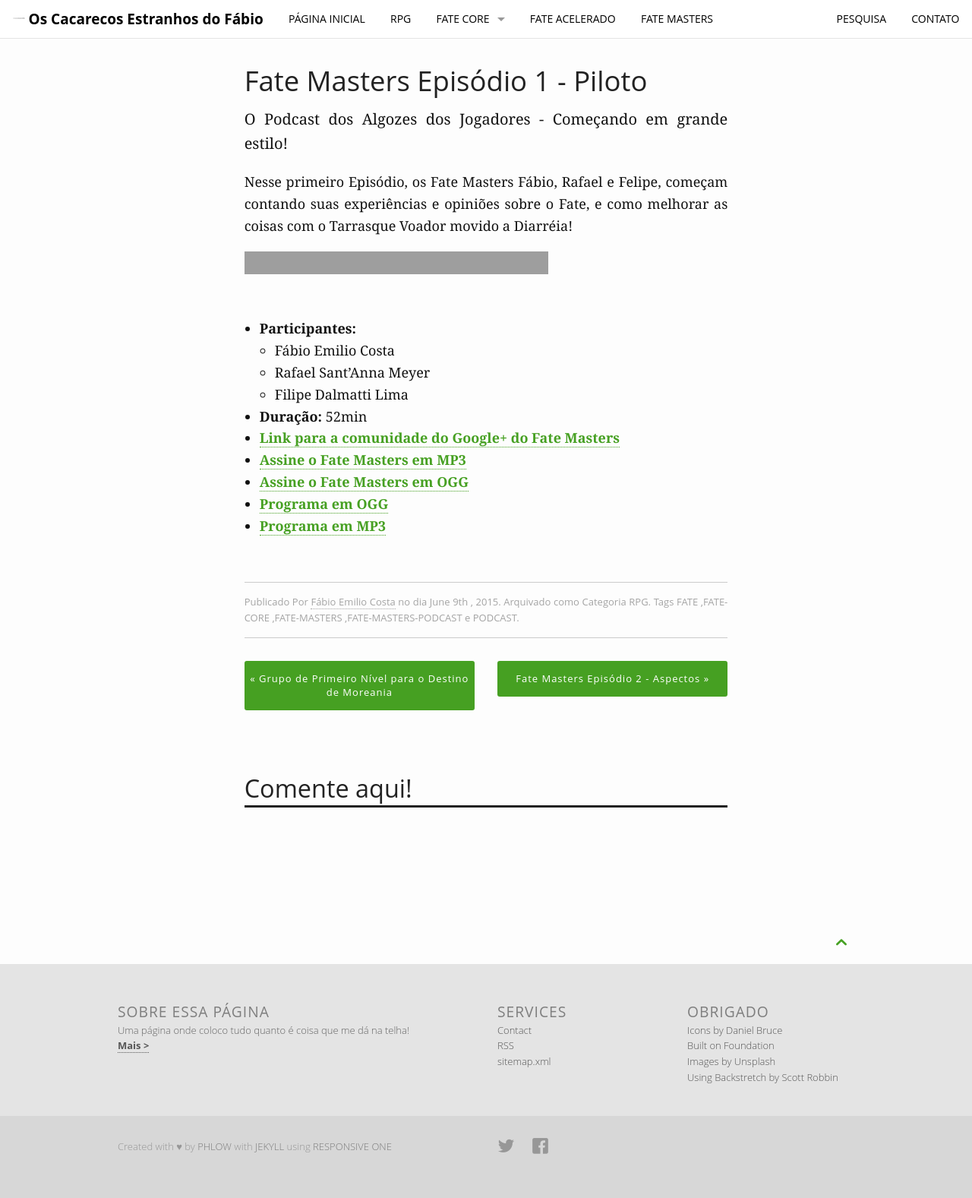
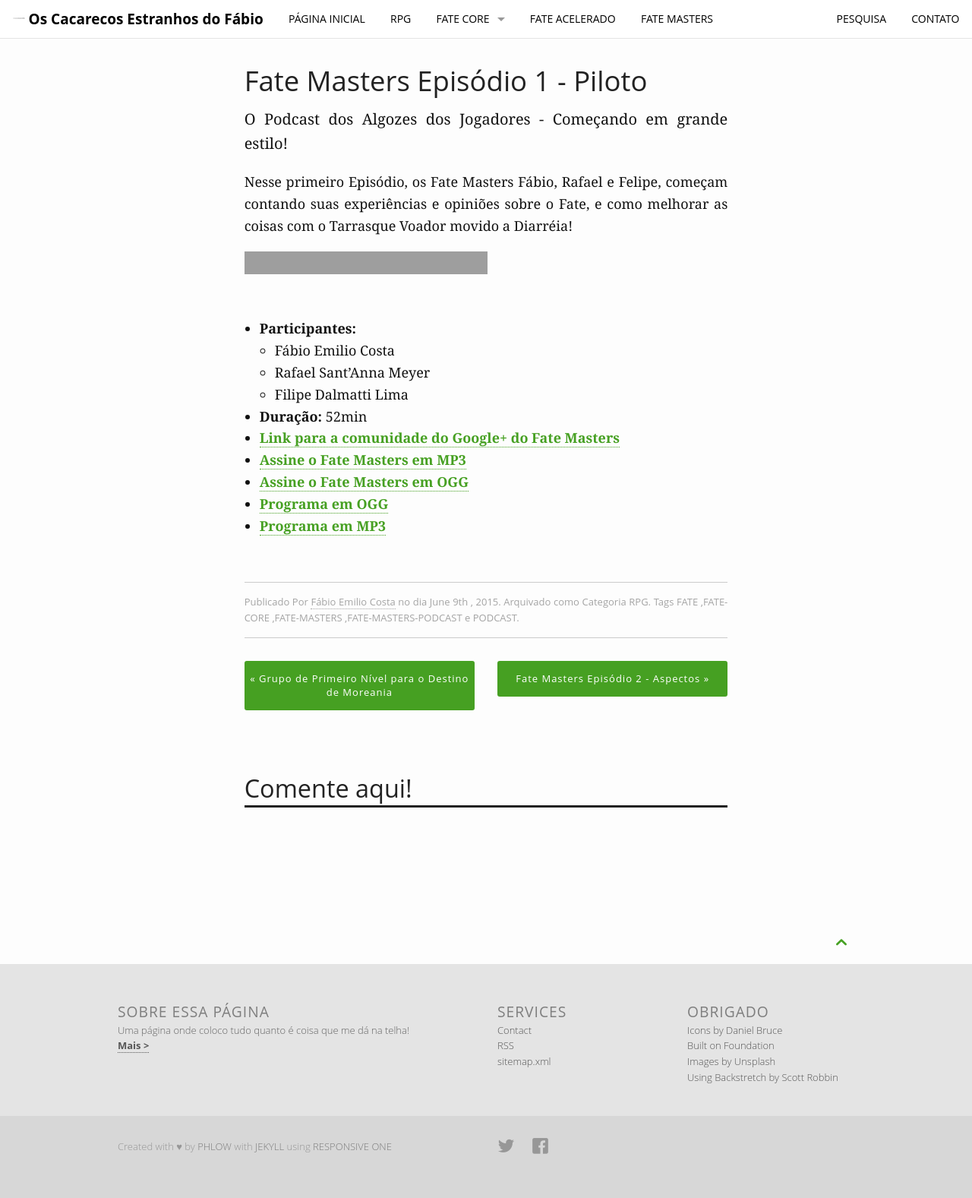
Before and after one commit to fabiocosta0305/fabiocosta0305.github.io-old, a Jekyll site: the page built from _posts/Fate-Masters/2015-06-09-FateMasters#1.md, in a window 1280 px wide. Shown: the whole page at 76% size. Built offline with Jekyll 4.4.1, drawn with Linux system fonts in a browser that asks for light colours; comment, search, counter and statistics services are not loaded; grey boxes are pictures that could not be loaded.

Commit message:
Ajustado para o uso do player do Internet Archive

```diff
--- a/_includes/podcast.html
+++ b/_includes/podcast.html
@@ -1,5 +1,5 @@
 {% if page.iaplayer %}
-<iframe src="https://archive.org/embed/{{ page.iaplayer }}" width="400" height="30" frameborder="0" webkitallowfullscreen="true" mozallowfullscreen="true" allowfullscreen></iframe>
+<iframe src="https://archive.org/embed/{{ page.iaplayer }}" width="320" height="30" frameborder="0" webkitallowfullscreen="true" mozallowfullscreen="true" allowfullscreen></iframe>
 {% else %}
 <script type="text/javascript">
   LBP.options = { controlsExtra: [] }
```
